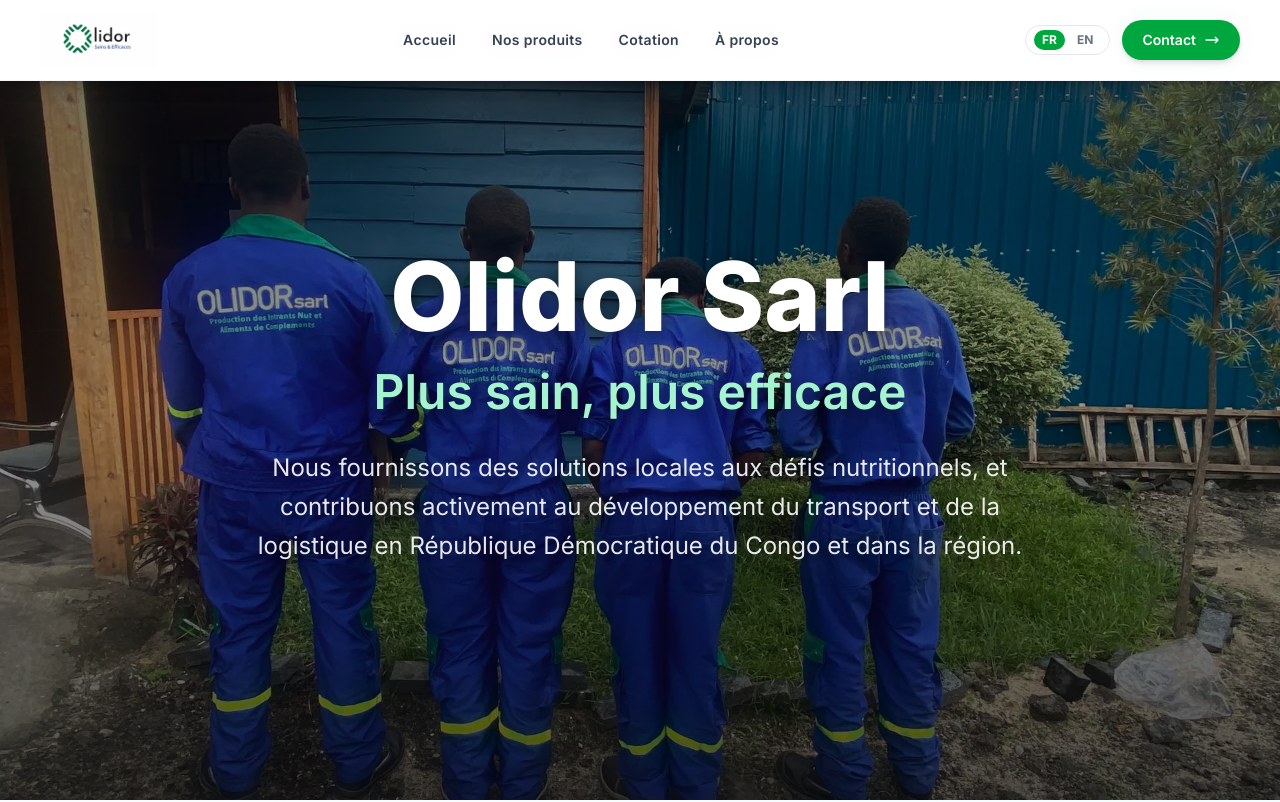
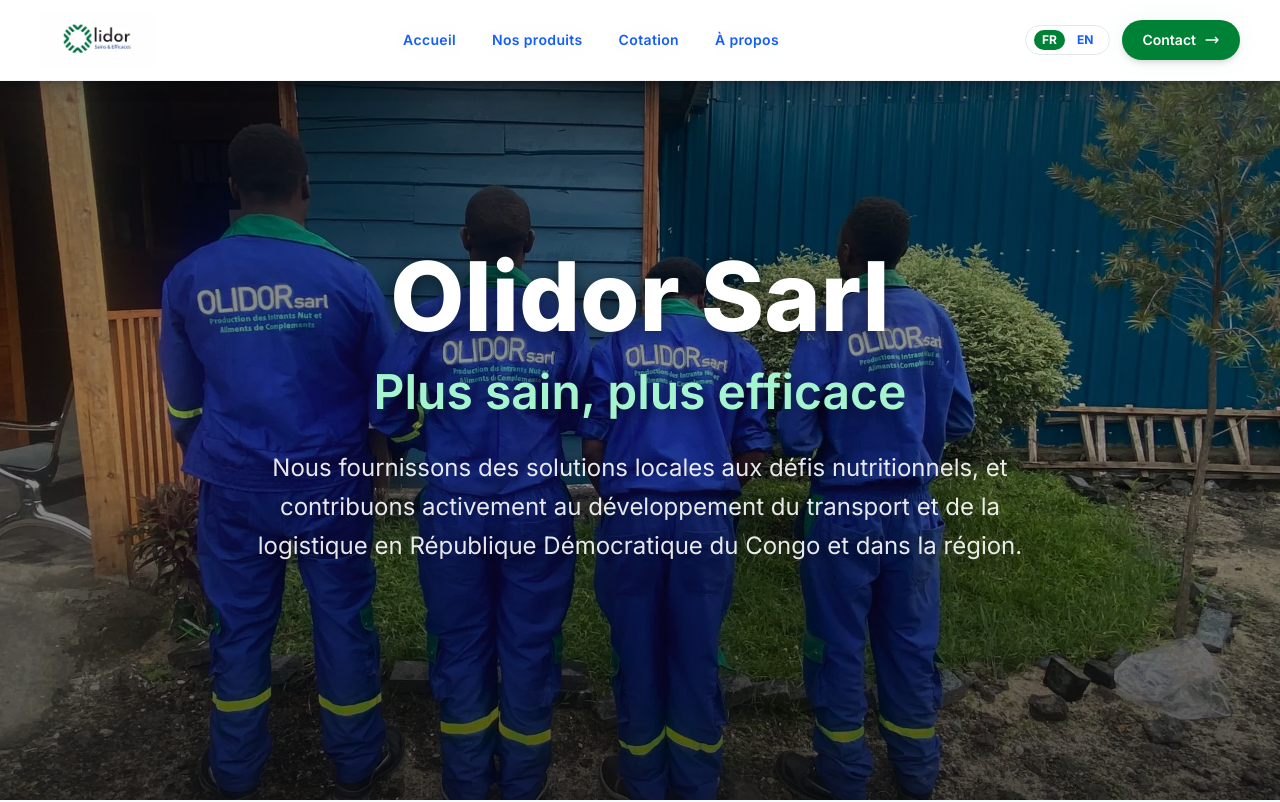
Before and after one commit to RolandAmini/Olidor.Sarl, a Next.js app: page / in a window 1280 px wide. Shown: the top 802 px of the page. Built offline with nearby package versions, Linux system fonts and the light colour scheme.

Commit message:
update 8

```diff
--- a/components/Navbar.tsx
+++ b/components/Navbar.tsx
@@ -35,10 +35,10 @@
                 <Link
                   key={href}
                   href={href}
-                  className="relative px-4 py-2 text-sm font-semibold tracking-wide text-gray-700 hover:text-green-600 transition-colors duration-300 rounded-full group"
+                  className="relative px-4 py-2 text-sm font-semibold tracking-wide text-blue-600 hover:text-green-700 transition-colors duration-300 rounded-full group"
                 >
                   {label}
-                  <span className="absolute bottom-1 left-4 right-4 h-0.5 bg-green-500 scale-x-0 group-hover:scale-x-100 transition-transform duration-300 rounded-full" />
+                  <span className="absolute bottom-1 left-4 right-4 h-0.5 bg-green-700 scale-x-0 group-hover:scale-x-100 transition-transform duration-300 rounded-full" />
                 </Link>
               ))}
             </div>
@@ -50,7 +50,7 @@
                 <button
                   onClick={() => setLang("fr" as "fr" | "en")}
                   className={`text-xs font-bold px-2 py-0.5 rounded-full transition-all duration-200 ${
-                    lang === "fr" ? "bg-green-600 text-white" : "text-gray-500 hover:text-gray-700"
+                    lang === "fr" ? "bg-green-700 text-white" : "text-gray-500 hover:text-blue-600"
                   }`}
                 >
                   FR
@@ -58,7 +58,7 @@
                 <button
                   onClick={() => setLang("en" as "fr" | "en")}
                   className={`text-xs font-bold px-2 py-0.5 rounded-full transition-all duration-200 ${
-                    lang === "en" ? "bg-green-600 text-white" : "text-gray-500 hover:text-gray-700"
+                    lang === "en" ? "bg-green-700 text-white" : "text-blue-600 hover:text-gray-700"
                   }`}
                 >
                   EN
@@ -68,7 +68,7 @@
               {/* CTA Button */}
               <Link
                 href="/cotation"
-                className="hidden sm:inline-flex items-center gap-2 bg-green-600 hover:bg-green-700 text-white px-5 py-2.5 rounded-full text-sm font-semibold transition-all duration-300 shadow-md hover:shadow-green-200 hover:shadow-lg hover:-translate-y-0.5"
+                className="hidden sm:inline-flex items-center gap-2 bg-green-700 hover:bg-green-700 text-white px-5 py-2.5 rounded-full text-sm font-semibold transition-all duration-300 shadow-md hover:shadow-green-200 hover:shadow-lg hover:-translate-y-0.5"
               >
                 {dict.navbar.contact}
                 <svg className="w-4 h-4" fill="none" stroke="currentColor" viewBox="0 0 24 24">
@@ -78,7 +78,7 @@
 
               {/* Hamburger - Mobile */}
               <button
-                className="lg:hidden relative w-10 h-10 flex items-center justify-center rounded-full bg-gray-100 text-gray-700 transition-all duration-300"
+                className="lg:hidden relative w-10 h-10 flex items-center justify-center rounded-full bg-gray-100 text-blue-600 transition-all duration-300"
                 onClick={() => setIsOpen(!isOpen)}
                 aria-label="Toggle menu"
               >
@@ -104,7 +104,7 @@
                 key={href}
                 href={href}
                 onClick={() => setIsOpen(false)}
-                className="flex items-center justify-between px-4 py-3 text-sm font-semibold text-gray-700 hover:text-green-600 hover:bg-green-50 rounded-xl transition-all duration-200 group"
+                className="flex items-center justify-between px-4 py-3 text-sm font-semibold text-blue-600 hover:text-green-700 hover:bg-green-50 rounded-xl transition-all duration-200 group"
               >
                 {label}
                 <svg className="w-4 h-4 opacity-0 group-hover:opacity-100 transition-opacity" fill="none" stroke="currentColor" viewBox="0 0 24 24">
@@ -119,7 +119,7 @@
                 <button
                   onClick={() => setLang("fr" as "fr" | "en")}
                   className={`text-xs font-bold px-2 py-0.5 rounded-full transition-all duration-200 ${
-                    lang === "fr" ? "bg-green-600 text-white" : "text-gray-500"
+                    lang === "fr" ? "bg-green-700 text-white" : "text-blue-600"
                   }`}
                 >
                   FR
@@ -127,7 +127,7 @@
                 <button
                   onClick={() => setLang("en" as "fr" | "en")}
                   className={`text-xs font-bold px-2 py-0.5 rounded-full transition-all duration-200 ${
-                    lang === "en" ? "bg-green-600 text-white" : "text-gray-500"
+                    lang === "en" ? "bg-green-700 text-white" : "text-blue-600"
                   }`}
                 >
                   EN
@@ -137,7 +137,7 @@
               <Link
                 href="/cotation"
                 onClick={() => setIsOpen(false)}
-                className="flex-1 text-center bg-green-600 hover:bg-green-700 text-white px-4 py-2.5 rounded-full text-sm font-semibold transition-all duration-300"
+                className="flex-1 text-center bg-green-700 hover:bg-green-700 text-white px-4 py-2.5 rounded-full text-sm font-semibold transition-all duration-300"
               >
                 {dict.navbar.contact}
               </Link>
```
